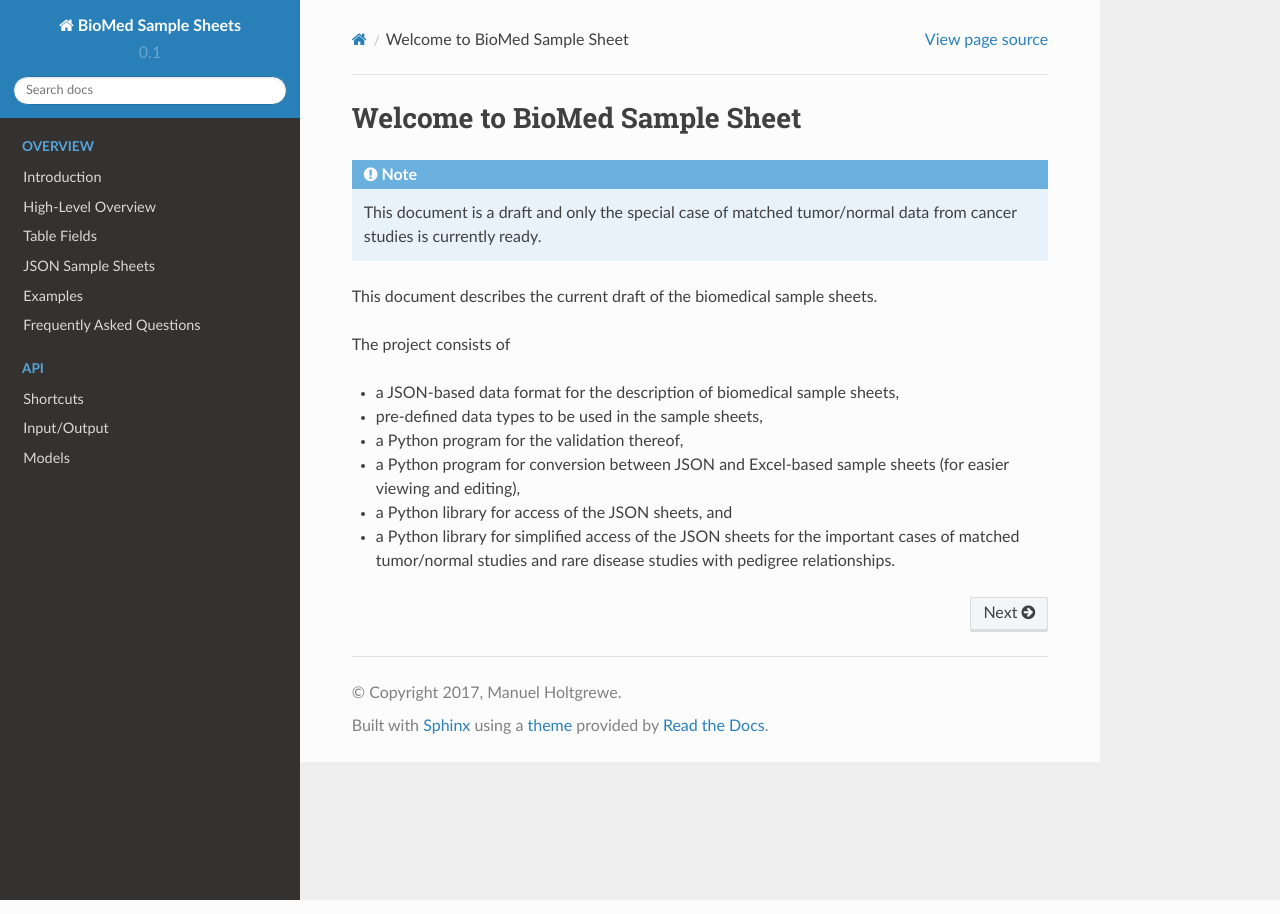
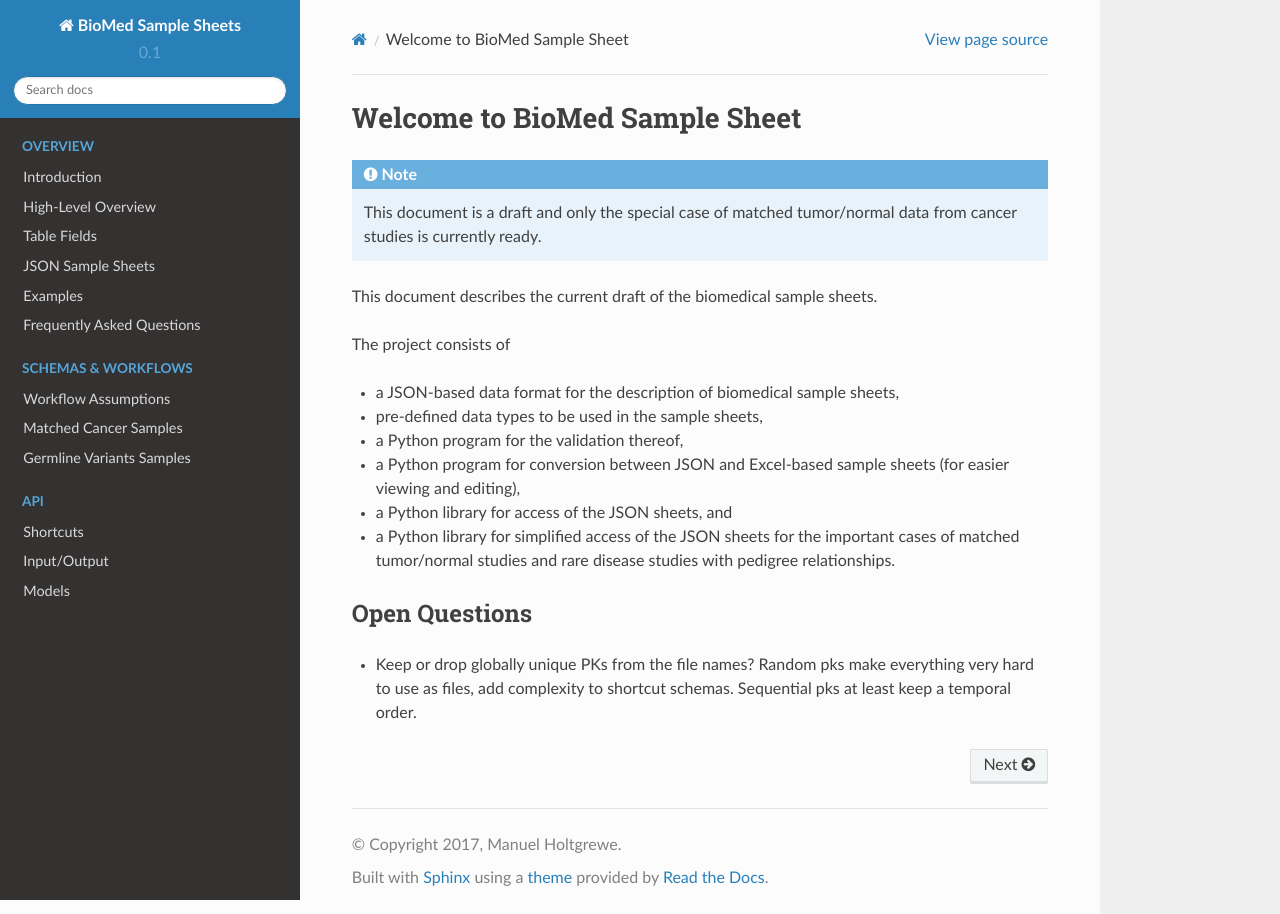
Before and after one commit to bihealth/biomedsheets, a Sphinx documentation site: the page built from docs/source/index.rst, in a window 1280 px wide. Built offline with Sphinx 7.4.7 and the Read the Docs theme 2.0.0, drawn with Linux system fonts in a browser that asks for light colours.

```diff
--- a/docs/source/index.rst
+++ b/docs/source/index.rst
@@ -19,28 +19,46 @@ The project consists of
 - a Python library for access of the JSON sheets, and
 - a Python library for simplified access of the JSON sheets for the important cases of matched tumor/normal studies and rare disease studies with pedigree relationships.
 
-.. toctree::
-   :caption: Overview
-   :maxdepth: 1
-   :titlesonly:
-   :hidden:
+--------------
+Open Questions
+--------------
 
-   introduction
-   high_level_overview
-   table_fields
-   json_sheet_schema
-   examples
-   faq
+- Keep or drop globally unique PKs from the file names?
+  Random pks make everything very hard to use as files, add complexity to shortcut schemas.
+  Sequential pks at least keep a temporal order.
 
 .. toctree::
-   :caption: API
-   :maxdepth: 1
-   :titlesonly:
-   :hidden:
+    :caption: Overview
+    :maxdepth: 1
+    :titlesonly:
+    :hidden:
 
-   api_shortcuts
-   api_io
-   api_models
+    introduction
+    high_level_overview
+    table_fields
+    json_sheet_schema
+    examples
+    faq
+
+.. toctree::
+    :caption: Schemas & Workflows
+    :maxdepth: 1
+    :titlesonly:
+    :hidden:
+
+    workflow_assumptions
+    schema_cancer
+    schema_germline
+
+.. toctree::
+    :caption: API
+    :maxdepth: 1
+    :titlesonly:
+    :hidden:
+
+    api_shortcuts
+    api_io
+    api_models
 
 
 .. Generated pages, should not appear
```
Also changed, not shown: docs/source/high_level_overview.rst (+18 -1 lines), docs/source/schema_cancer.rst (added, +65 -0 lines), docs/source/schema_germline.rst (added, +69 -0 lines), docs/source/workflow_assumptions.rst (added, +64 -0 lines), 2 other files.
